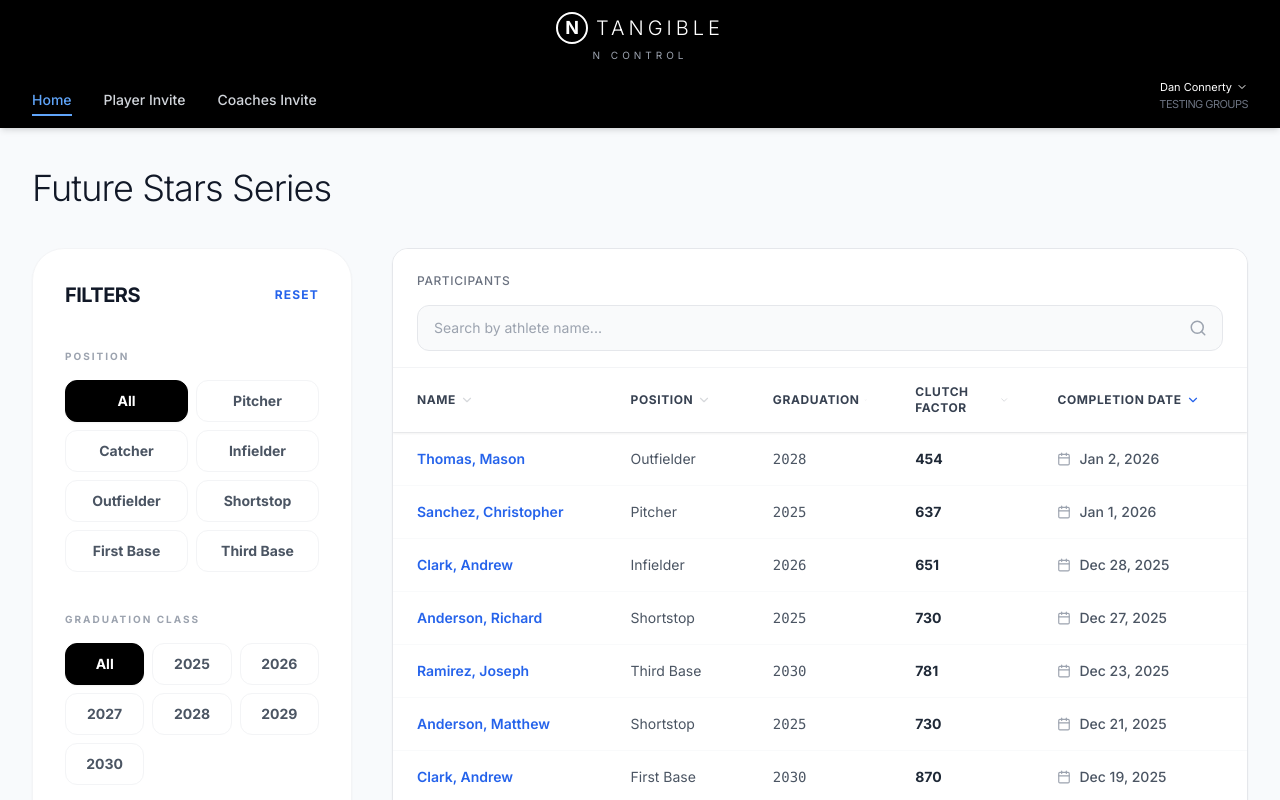
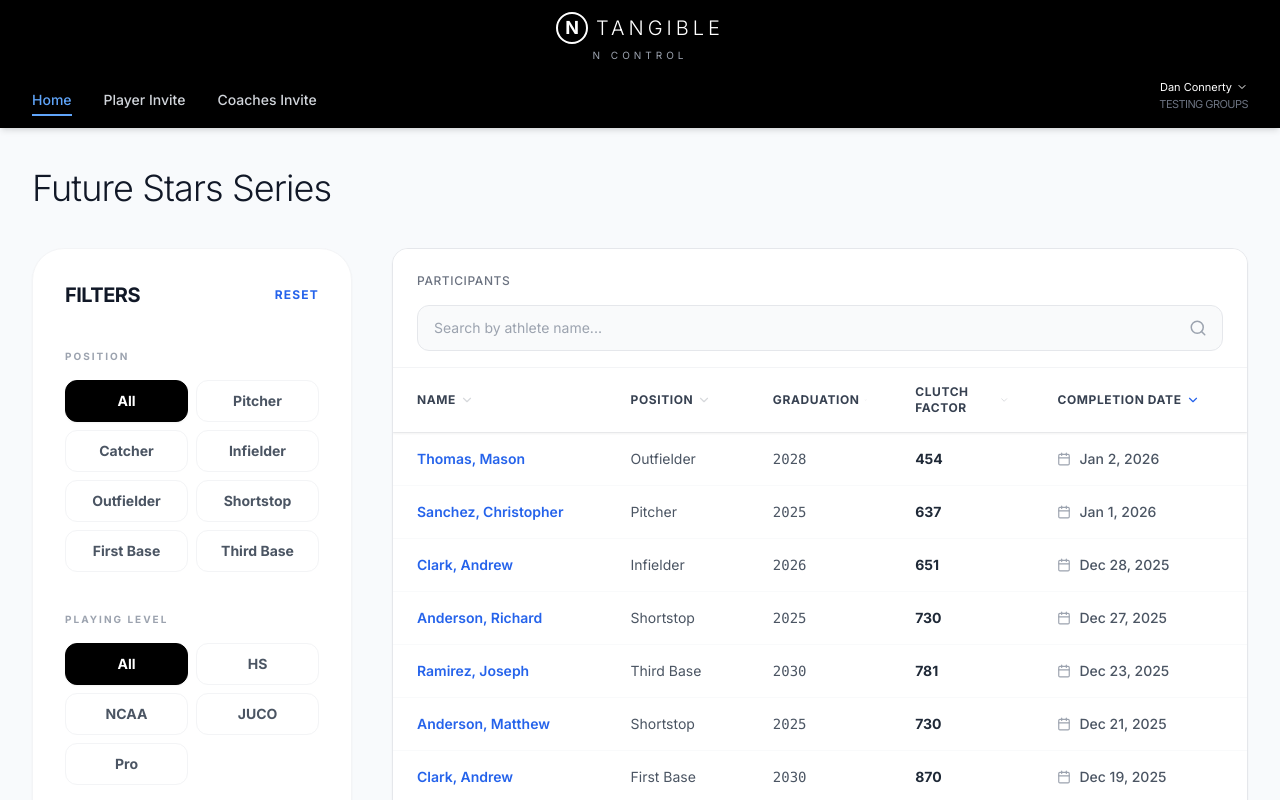
Before and after one commit to danconnerty/NTangiblePartnerView, a React (Vite) app: page / in a window 1280 px wide. Shown: the top 800 px of the page. Built offline with nearby package versions, Linux system fonts and the light colour scheme.

Commit message:
Update FilterSidebar.tsx

```diff
--- a/components/FilterSidebar.tsx
+++ b/components/FilterSidebar.tsx
@@ -6,31 +6,36 @@ interface FilterSidebarProps {
   onPositionChange: (pos: string) => void;
   selectedGradYear: string;
   onGradYearChange: (year: string) => void;
+  selectedLevel: string;
+  onLevelChange: (level: string) => void;
   onReset: () => void;
 }
+
+const FilterButton: React.FC<{ label: string, active: boolean, onClick: () => void }> = ({ label, active, onClick }) => (
+  <button
+    onClick={onClick}
+    className={`px-4 py-2.5 rounded-xl text-sm font-bold transition-all border ${
+      active
+        ? 'bg-black text-white border-black shadow-sm'
+        : 'bg-white text-gray-600 border-gray-100 hover:border-gray-300 hover:bg-gray-50'
+    }`}
+  >
+    {label}
+  </button>
+);
 
 const FilterSidebar: React.FC<FilterSidebarProps> = ({
   selectedPosition,
   onPositionChange,
   selectedGradYear,
   onGradYearChange,
+  selectedLevel,
+  onLevelChange,
   onReset
 }) => {
   const positions = ['All', 'Pitcher', 'Catcher', 'Infielder', 'Outfielder', 'Shortstop', 'First Base', 'Third Base'];
+  const levels = ['All', 'HS', 'NCAA', 'JUCO', 'Pro'];
   const gradYears = ['All', '2025', '2026', '2027', '2028', '2029', '2030'];
-
-  const Button = ({ label, active, onClick }: { label: string, active: boolean, onClick: () => void }) => (
-    <button
-      onClick={onClick}
-      className={`px-4 py-2.5 rounded-xl text-sm font-bold transition-all border ${
-        active
-          ? 'bg-black text-white border-black shadow-sm'
-          : 'bg-white text-gray-600 border-gray-100 hover:border-gray-300 hover:bg-gray-50'
-      }`}
-    >
-      {label}
-    </button>
-  );
 
   return (
     <div className="w-full bg-white rounded-[2rem] border border-gray-100 p-8 flex flex-col gap-10 shadow-sm sticky top-28">
@@ -50,11 +55,26 @@ const FilterSidebar: React.FC<FilterSidebarProps> = ({
         <h3 className="text-[10px] font-black text-gray-400 uppercase tracking-[0.2em]">POSITION</h3>
         <div className="grid grid-cols-2 lg:grid-cols-2 gap-2">
           {positions.map(pos => (
-            <Button
+            <FilterButton
               key={pos}
               label={pos}
               active={selectedPosition === pos}
               onClick={() => onPositionChange(pos)}
+            />
+          ))}
+        </div>
+      </div>
+
+      {/* Level Section */}
+      <div className="space-y-4">
+        <h3 className="text-[10px] font-black text-gray-400 uppercase tracking-[0.2em]">PLAYING LEVEL</h3>
+        <div className="grid grid-cols-2 lg:grid-cols-2 gap-2">
+          {levels.map(level => (
+            <FilterButton
+              key={level}
+              label={level}
+              active={selectedLevel === level}
+              onClick={() => onLevelChange(level)}
             />
           ))}
         </div>
@@ -65,7 +85,7 @@ const FilterSidebar: React.FC<FilterSidebarProps> = ({
         <h3 className="text-[10px] font-black text-gray-400 uppercase tracking-[0.2em]">GRADUATION CLASS</h3>
         <div className="grid grid-cols-3 gap-2">
           {gradYears.map(year => (
-            <Button
+            <FilterButton
               key={year}
               label={year}
               active={selectedGradYear === year}
```
